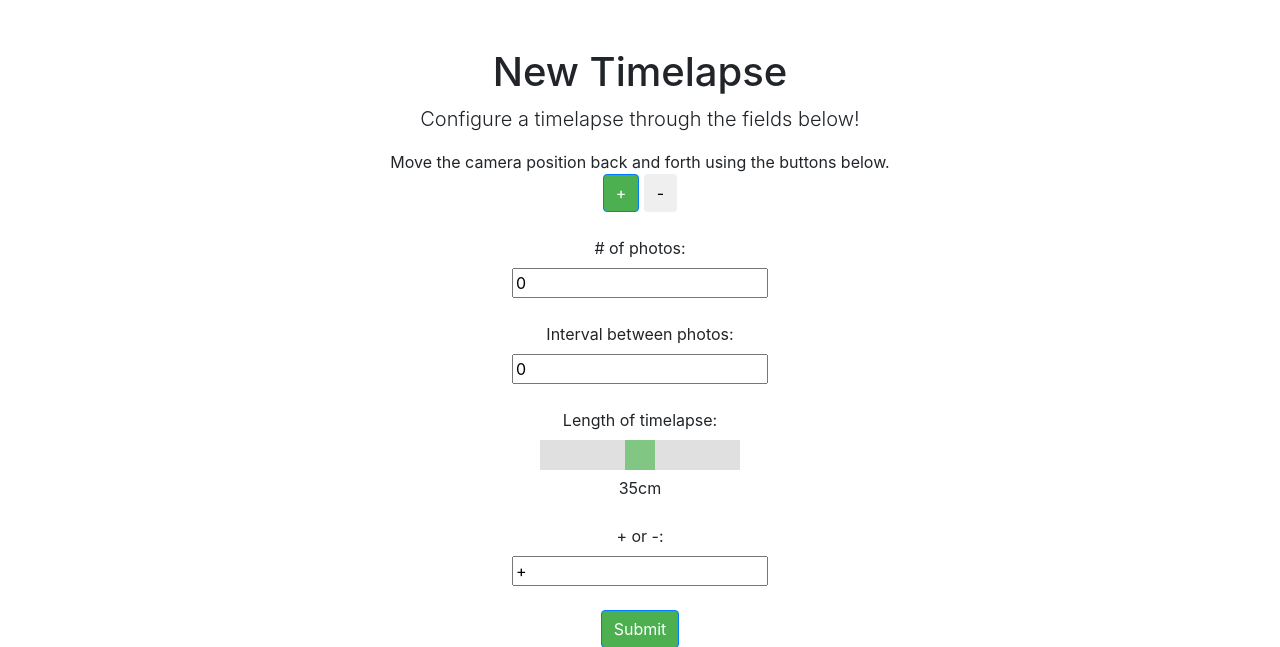
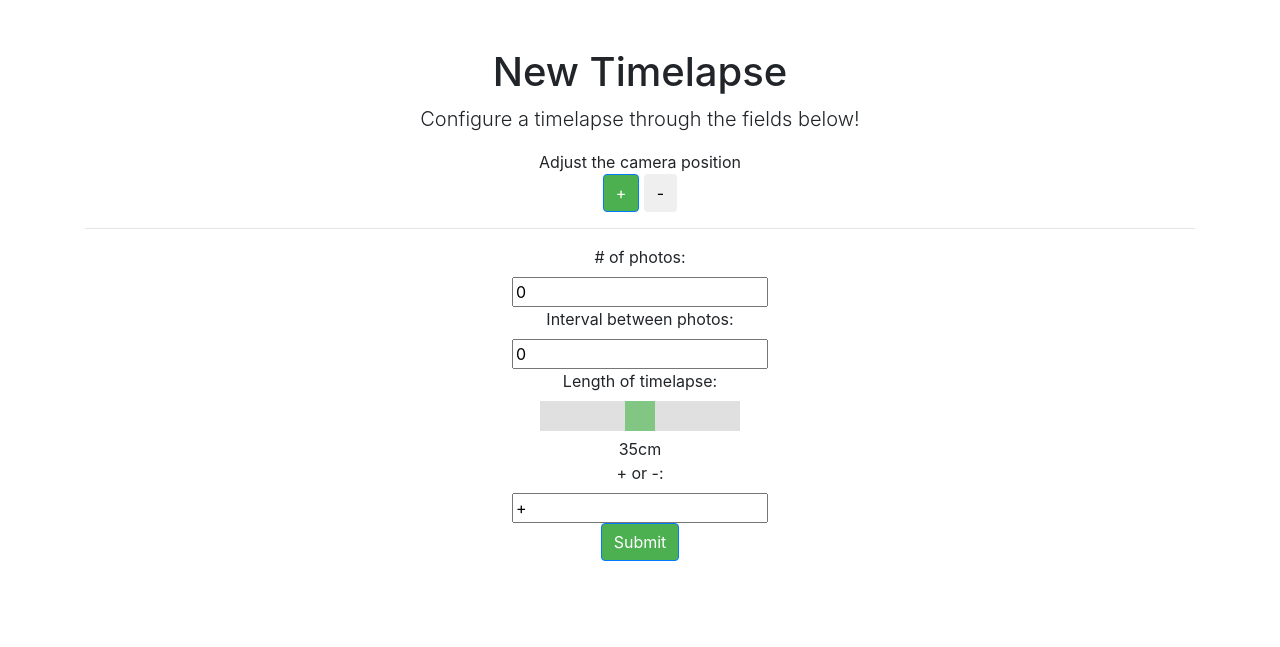
Before and after one commit to canningj/PiLapser, a Django app: page /piLapse/ in a window 1280 px wide. Shown: the part 56-703 px from the top of the page. Run offline with Django 3.2, Linux system fonts and the light colour scheme; some libraries are stand-ins or nearby versions.

Commit message:
Changing formatting

```diff
--- a/PiLapser/templates/piLapse.html
+++ b/PiLapser/templates/piLapse.html
@@ -78,34 +78,31 @@
           <h1 class="mt-5">New Timelapse</h1>
           <p class="lead">Configure a timelapse through the fields below!</p>
           <ul class="list-unstyled">
-              <li>Move the camera position back and forth using the buttons below.</li>
+              <li>Adjust the camera position</li>
             <li>
                 <button onclick="move_pos()" class="btn btn-primary">+</button>
                 <button onclick="move_neg()" class="btn btn-default">-</button>
             </li>
-              <br>
+              <hr>
               <form method="POST" oninput="output1.value=length.value">
                   {% csrf_token %}
                   <li>
                       <label for="total_images"># of photos: </label></li>
                     <li><input id="total_images" type="integer" name="total_images" value="{{ 0 }}">
                   </li>
-                  <br>
                   <li>
                       <label for="interval">Interval between photos: </label></li>
                       <li><input id="interval" type="integer" name="interval" value="{{ 0 }}">
                   </li>
-                  <br>
                   <li>
                       <label>Length of timelapse:</label></li>
                   <li><input type="range" class="slider" name="length" min="0" max="70" value="35" /></li>
                     <li><output name="output1" for="length">35</output>cm
                   </li>
-                  <br>
                   <li>
                       <label for="direction">+ or -: </label></li>
                       <li><input id="direction" type="char" name="direction" value="{{ '+' }}"></li>
-                  <br>
+
                   <li><button type="submit" class="btn btn-primary">Submit</button></li>
               </form>
           </ul>
```
